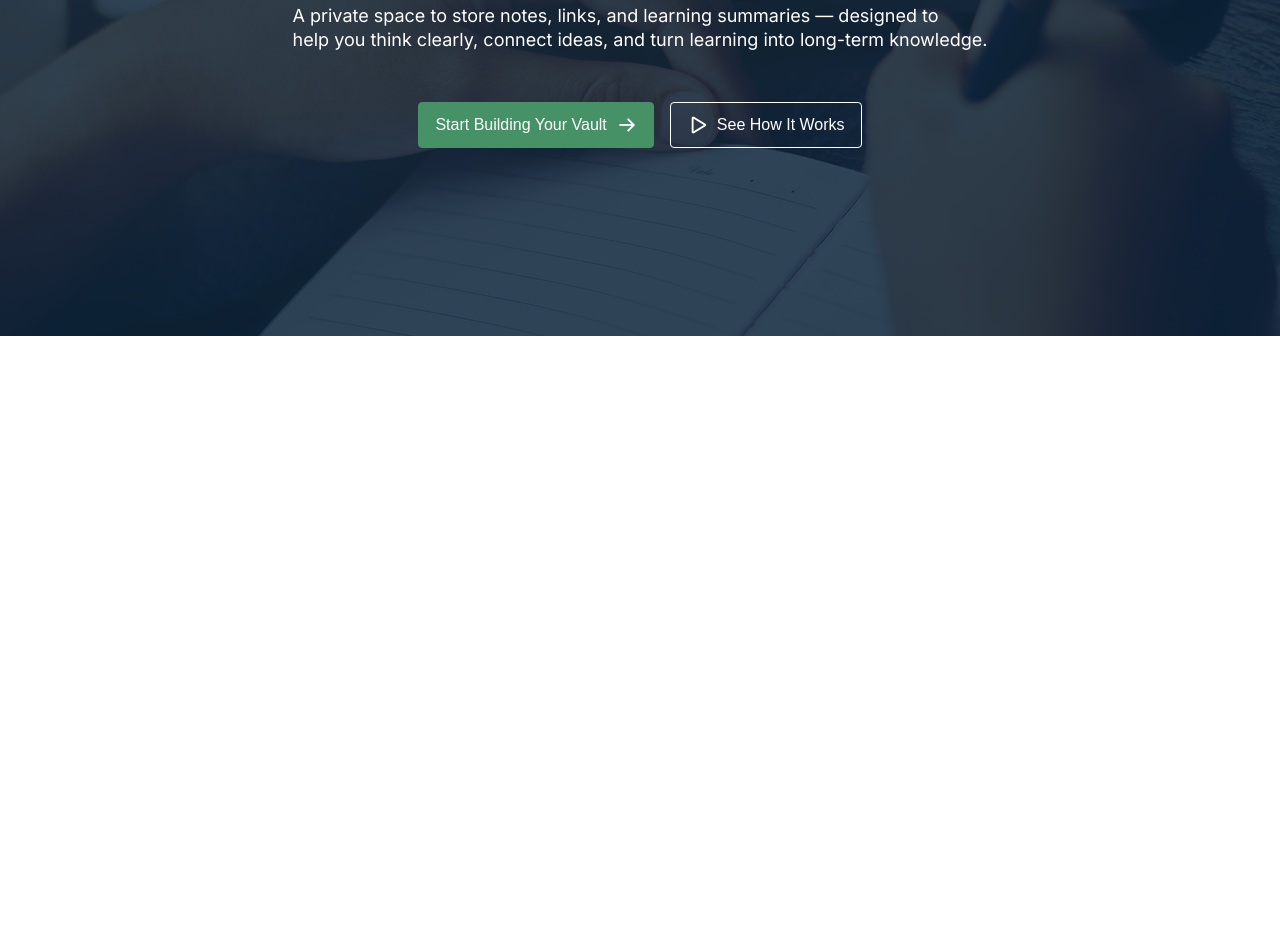
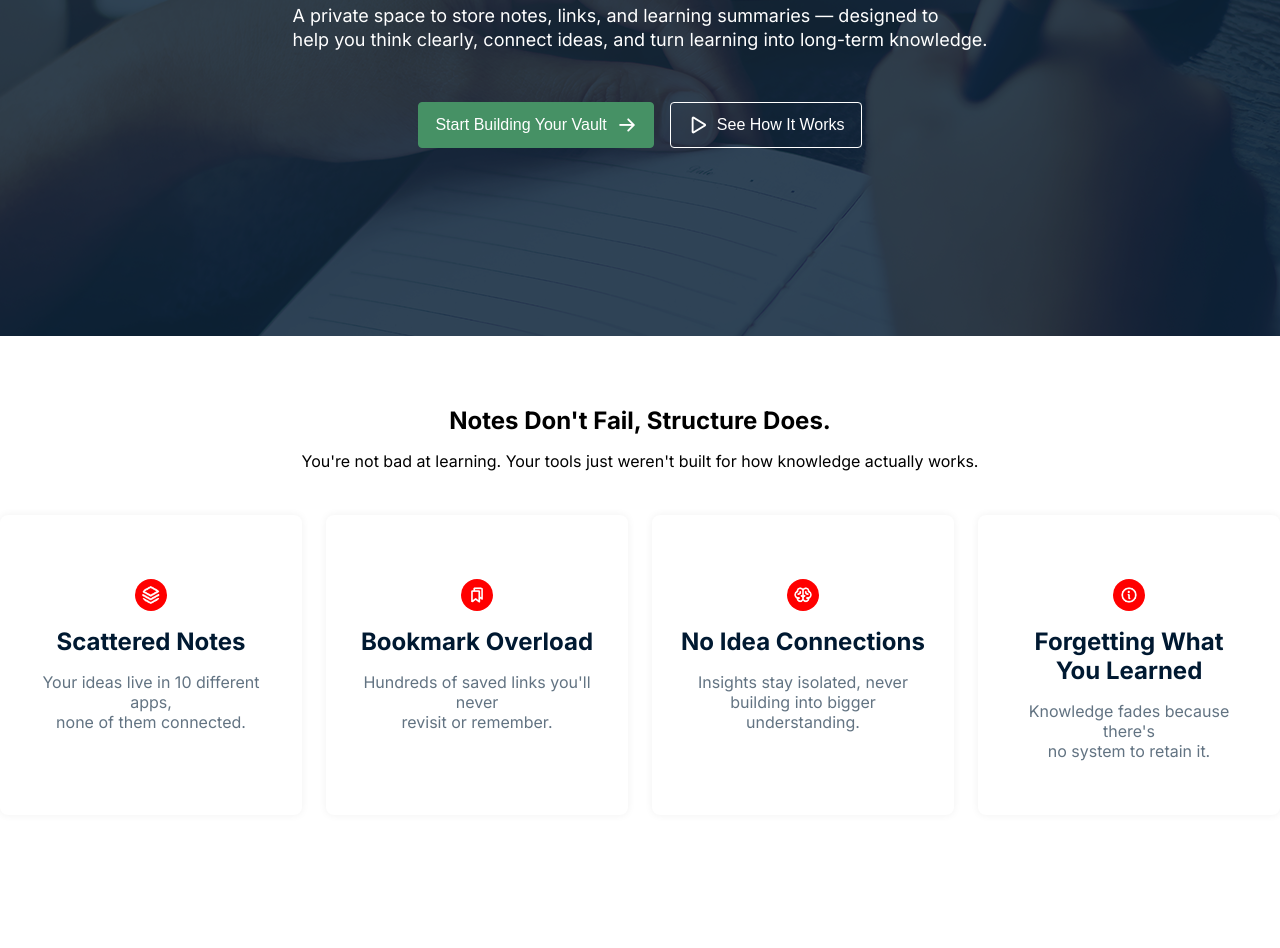
Before and after one commit to arifasadia955/my-first-assignment, a plain HTML site: page index.html in a window 1280 px wide. Shown: the part 430-1378 px from the top of the page. Drawn offline with Linux system fonts and the light colour scheme.

Commit message:
added notes section

```diff
--- a/index.html
+++ b/index.html
@@ -51,8 +51,34 @@
 
          </section>
 
-         <section>
-
+         <!-- section-2 notes section -->
+         <section class="inter width">
+            <div class="notes-text">
+                <h2>Notes Don't Fail, Structure Does.</h2>
+                <p>You're not bad at learning. Your tools just weren't built for how knowledge actually works.</p>
+            </div>
+            <div class="card">
+                <div class="card-content">
+                   <img class="color-cng-icon" src="assets/Vector.png" alt="">
+                   <h3>Scattered Notes</h3>
+                   <p>Your ideas live in 10 different apps,<br>none of them connected.</p>
+                </div>
+                <div class="card-content">
+                   <img class="color-cng-icon" src="assets/Bookmarks.png" alt="">
+                   <h3>Bookmark Overload</h3>
+                   <p>Hundreds of saved links you'll never <br>revisit or remember.</p>
+                </div>
+                <div class="card-content">
+                   <img class="color-cng-icon" src="assets/Brain.png" alt="">
+                   <h3>No Idea Connections</h3>
+                   <p>Insights stay isolated, never <br>building into bigger understanding.</p>
+                </div>
+                <div class="card-content">
+                   <img class="color-cng-icon" src="assets/Info.png" alt="">
+                   <h3>Forgetting What<br>You Learned</h3>
+                   <p>Knowledge fades because there's <br>no system to retain it.</p>
+                </div>
+            </div>
          </section>
 
          <section>
--- a/style.css
+++ b/style.css
@@ -46,7 +46,7 @@ nav a{
     text-decoration: none;
 }
 
-/* todo banner section */
+/* ! banner section */
 .bg{
     background-image:url(assets/hero-bg.png);
     background-repeat: no-repeat;
@@ -122,3 +122,57 @@ section div .banner-btn-2{
     background-color: transparent;
     border: 1px solid white;
 }
+
+/*! notes setion */
+section .notes-text{
+    display: flex;
+    flex-direction: column;
+    align-items: center;
+    gap: 16px;
+}
+div .color-cng-icon{
+    width: 32px;
+    height: 32px;
+    background-color: red;
+    border-radius: 1000px;
+    padding: 7px;
+    margin-top: 40px;
+}
+div .card-content{
+    width: 322px;
+    height: 300px;
+    display: flex;
+    flex-direction: column;
+    align-items: center;
+    text-align: center;
+    gap: 16px;
+    padding: 24px;
+    margin: auto;
+    background-color: white;
+    border-radius: 8px;
+    box-shadow: 0 0 8px 0 rgba(0,0,0,0.06);
+
+}
+.card{
+    display: flex;
+    justify-content: space-between;
+    gap: 24px;
+    margin-top: 44px;
+
+}
+
+.card-content h3{
+    font-size: 24px;
+    font-weight: 600px;
+    color: #001931;
+
+
+}
+.card-content p{
+    font-size: 16px;
+    font-weight: 400px;
+    line-height: 20px;
+    color: #627382;
+}
+
+/* !second brain section */
```
